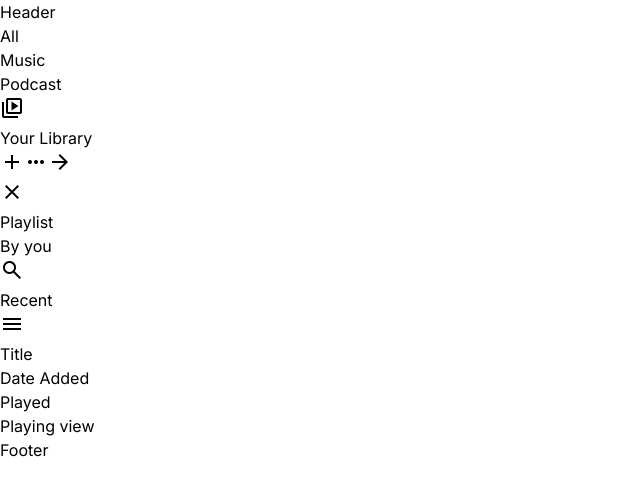
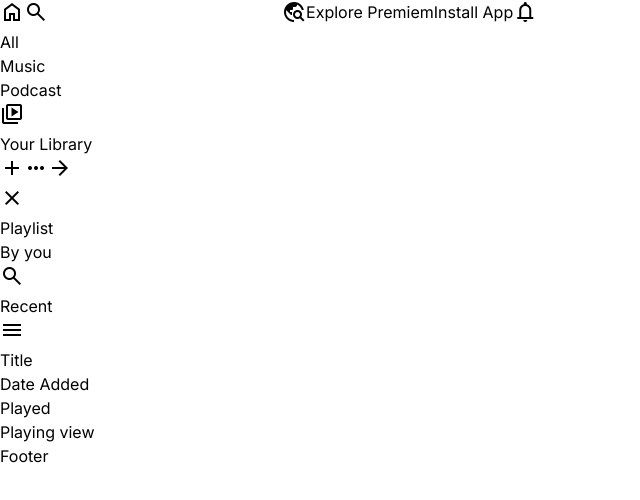
Before and after one commit to romanmicuda/music-streaming-web-app, a Next.js app in the folder frontend/: page / in a window 1280 px wide. Shown: the top 500 px of the page, without its empty margins (0-640 px from the left). Built offline with nearby package versions, Linux system fonts and the light colour scheme.

Commit message:
feat(header): add Header component with icons and search bar

```diff
--- a/frontend/src/components/Header/Header.tsx
+++ b/frontend/src/components/Header/Header.tsx
@@ -1,9 +1,14 @@
 import React from "react";
+import HeaderSearchBar from "./HeaderSearchBar";
 
 function Header() {
   return (
-    <div>
-      <h1>Header</h1>
+    <div className="flex">
+      <span className="material-symbols-outlined">home</span>
+      <HeaderSearchBar />
+      <p>Explore Premiem</p>
+      <p>Install App</p>
+      <span className="material-symbols-outlined">notifications</span>
     </div>
   );
 }
--- /dev/null
+++ b/frontend/src/components/Header/HeaderSearchBar.tsx
@@ -0,0 +1,20 @@
+"use client";
+
+import React, { useState } from "react";
+
+function HeaderSearchBar() {
+  const [searchTerm, setSearchTerm] = useState<string>("");
+
+  const handleSearchTerm = (e: React.ChangeEvent<HTMLInputElement>) => {
+    setSearchTerm(e.target.value);
+  };
+  return (
+    <div>
+      <span className="material-symbols-outlined">search</span>
+      <input type="text" value={searchTerm} onChange={handleSearchTerm} />
+      <span className="material-symbols-outlined">travel_explore</span>
+    </div>
+  );
+}
+
+export default HeaderSearchBar;
```
